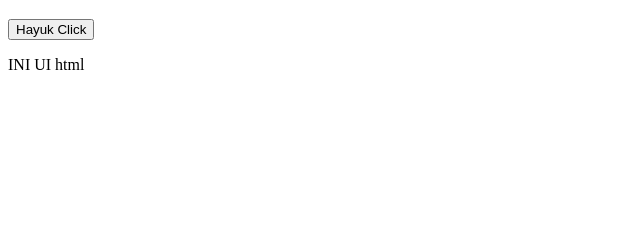
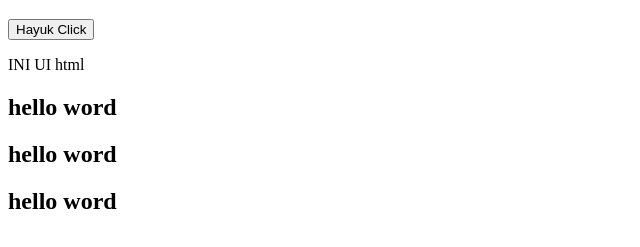
Before and after one commit to rafi-zimraan/belajargit, a plain HTML site: page index.html in a window 1280 px wide. Shown: the part 61-308 px from the top of the page, without its empty margins (0-640 px from the left). Drawn offline with Linux system fonts and the light colour scheme.

Commit message:
create element baru

```diff
--- a/index.html
+++ b/index.html
@@ -7,6 +7,11 @@
     <h1>INI Belajar Git</h1>
     <button>Hayuk Click</button>
     <p>INI UI html</p>
+
+    <!-- -->
+    <h2>hello word</h2>
+    <h2>hello word</h2>
+    <h2>hello word</h2>
   </head>
   <body></body>
 </html>
```
